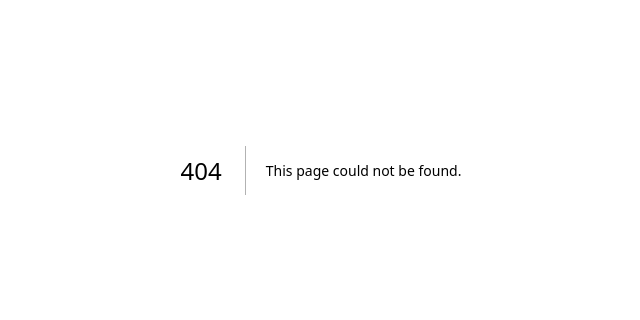
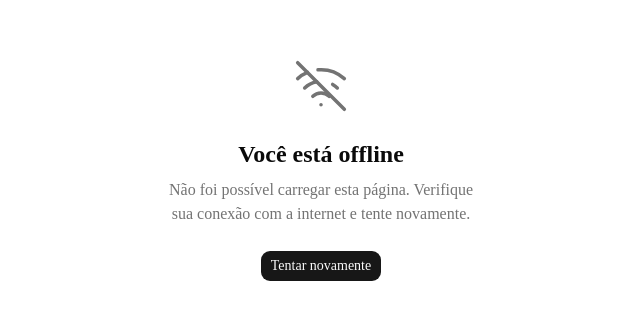
Before and after one commit to ivonsmatos/ecomed, a Next.js app: page /offline in a window 1280 px wide. Before the commit this address had no page. Shown: the part 230-550 px from the top of the page, without its empty margins (319-959 px from the left). Built offline with nearby package versions, Linux system fonts and the light colour scheme.

Commit message:
fix(pwa): corrige no-response do Service Worker
- Adiciona navigateFallback: '/offline' no withSerwistInit
- Cria pagina /offline como fallback estatico precacheavel
- Desabilita navigationPreload que causava rejeicao da promise
- navigateFallbackDenylist exclui /api/, /_next/, /studio

```diff
--- a/next.config.ts
+++ b/next.config.ts
@@ -4,6 +4,10 @@ import withSerwistInit from "@serwist/next";
 const withSerwist = withSerwistInit({
   swSrc: "src/app/sw.ts",
   swDest: "public/sw.js",
+  // Página de fallback quando navegação falha (offline ou server error)
+  navigateFallback: "/offline",
+  // Não usar fallback em rotas de API, assets estáticos e studio
+  navigateFallbackDenylist: [/^\/api\//, /^\/_next\//, /\/studio/],
   // Desabilita no dev para compatibilidade com Turbopack
   disable: process.env.NODE_ENV === "development",
 });
--- /dev/null
+++ b/src/app/offline/page.tsx
@@ -0,0 +1,28 @@
+import { WifiOff } from "lucide-react";
+import Link from "next/link";
+import { buttonVariants } from "@/components/ui/button-variants";
+import { cn } from "@/lib/utils";
+
+export const metadata = {
+  title: "Sem conexão | EcoMed",
+};
+
+export default function OfflinePage() {
+  return (
+    <div className="flex min-h-svh flex-col items-center justify-center gap-6 px-4 text-center">
+      <WifiOff className="size-14 text-muted-foreground" strokeWidth={1.5} />
+
+      <div className="space-y-2">
+        <h1 className="text-2xl font-bold">Você está offline</h1>
+        <p className="text-muted-foreground max-w-xs">
+          Não foi possível carregar esta página. Verifique sua conexão com a internet e tente
+          novamente.
+        </p>
+      </div>
+
+      <Link href="/" className={cn(buttonVariants({ variant: "default" }))}>
+        Tentar novamente
+      </Link>
+    </div>
+  );
+}
--- a/src/app/sw.ts
+++ b/src/app/sw.ts
@@ -14,7 +14,9 @@ const serwist = new Serwist({
   precacheEntries: self.__SW_MANIFEST,
   skipWaiting: true,
   clientsClaim: true,
-  navigationPreload: true,
+  // navigationPreload desabilitado: pode causar no-response em algumas
+  // situações onde o preload falha e não há cache disponível.
+  navigationPreload: false,
   runtimeCaching: [
     // Pontos próximos: network-first com fallback de 5 minutos
     {
```
